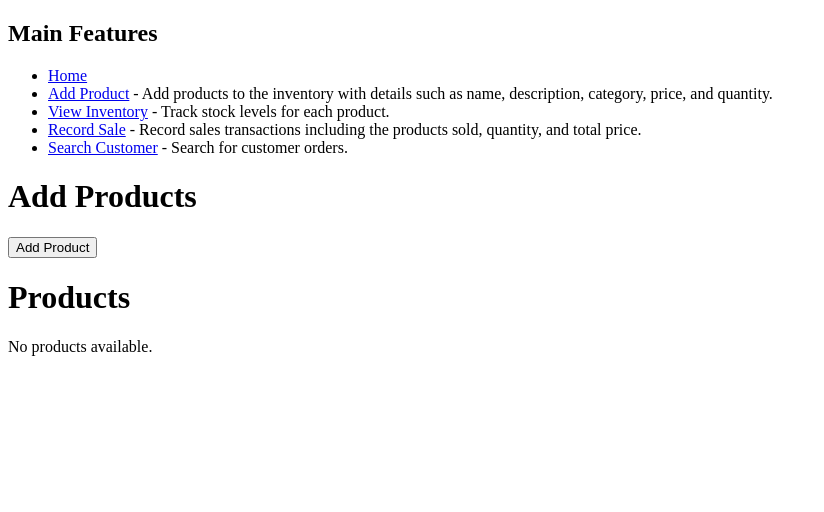
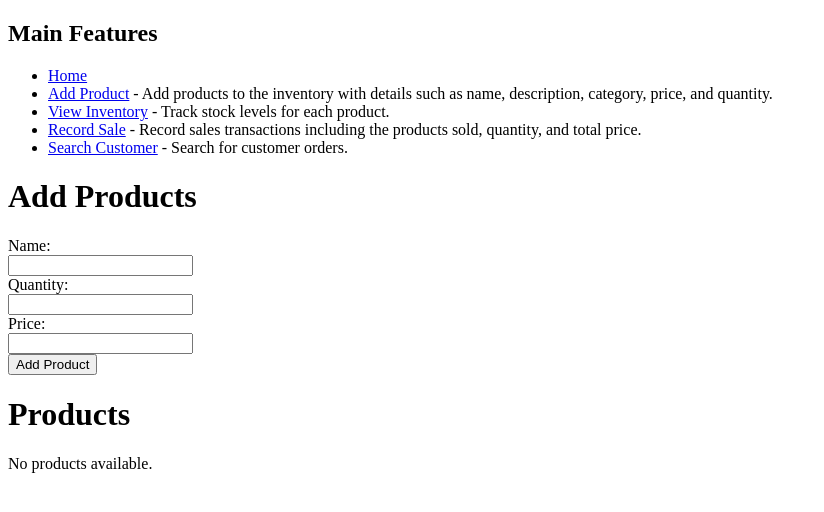
Before and after one commit to smithsav/SDEV220-Final-Project, a Django app: page /add_products/ in a window 1280 px wide. Shown: the top 512 px of the page, without its empty margins (0-824 px from the left). Run offline with Django 3.2, Linux system fonts and the light colour scheme.

Commit message:
Update add_products.html

```diff
--- a/blog/templates/blog/add_products.html
+++ b/blog/templates/blog/add_products.html
@@ -22,7 +22,12 @@
 
     <form action="{% url 'add_products' %}" method="post">
         {% csrf_token %}
-        {{ form.as_p }}
+        <label for="id_name">Name:</label><br>
+        <input type="text" id="id_name" name="name"><br>
+        <label for="id_quantity">Quantity:</label><br>
+        <input type="number" id="id_quantity" name="quantity"><br>
+        <label for="id_price">Price:</label><br>
+        <input type="text" id="id_price" name="price"><br>
         <input type="submit" value="Add Product">
     </form>
 
```
